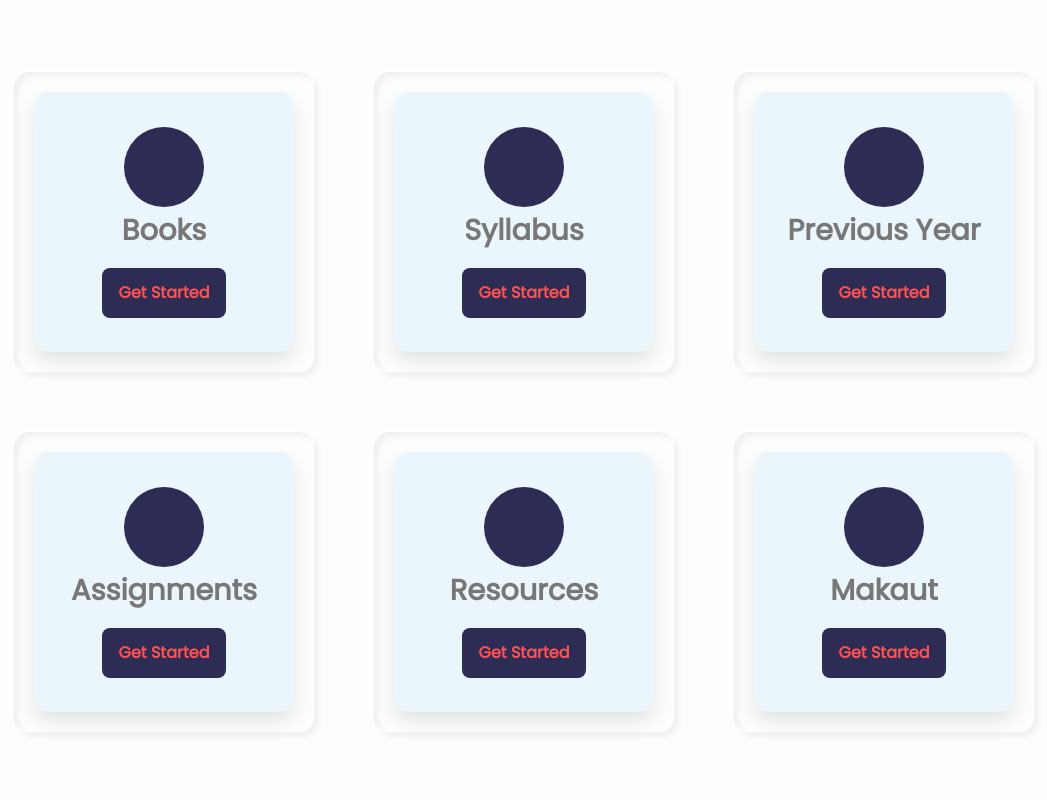
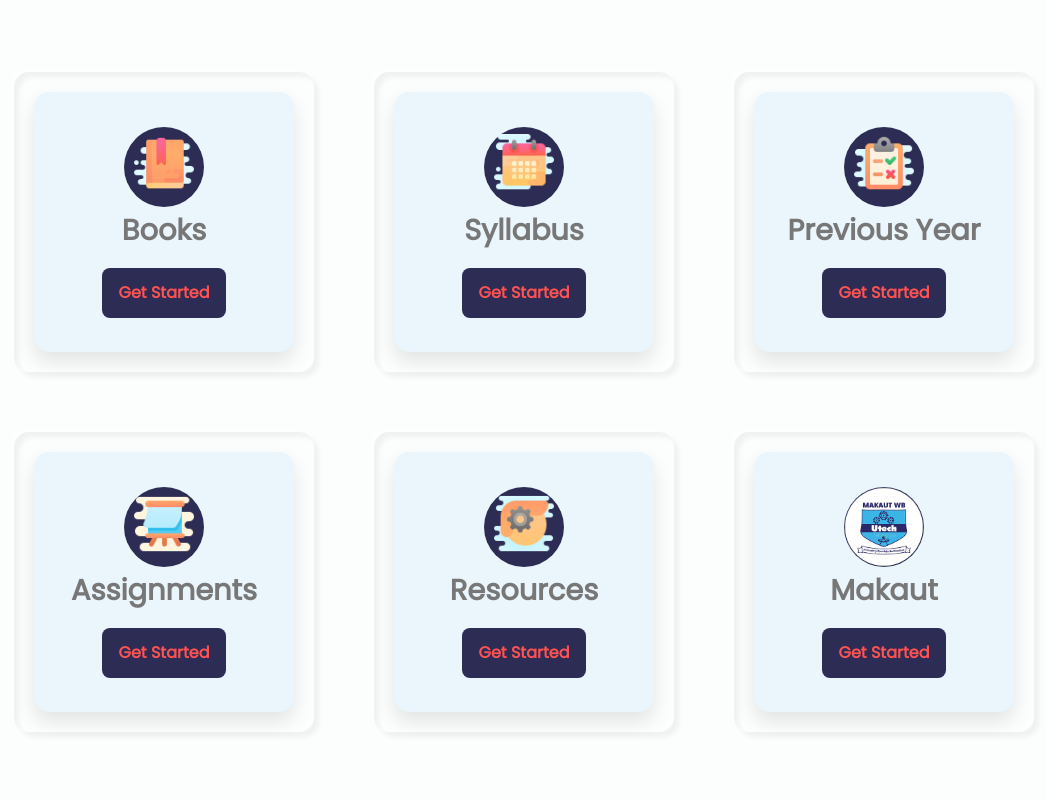
Before and after one commit to ManpreetKaur14/GoodLibrary, a plain HTML site: page index.html in a window 1280 px wide. Shown: the part 820-1620 px from the top of the page, without its empty margins (116-1163 px from the left). Drawn offline with nearby package versions, Linux system fonts and the light colour scheme; the site is published under a folder, as on GitHub Pages, so addresses that start at the root find nothing.

Commit message:
Update index.html

```diff
--- a/index.html
+++ b/index.html
@@ -72,7 +72,7 @@
                     <div class="content">
                         <div class="img-background">
                             <div class="card-img">
-                                <img src="/images/book (2).png" alt="">
+                                <img src="images/book (2).png" alt="">
                             </div>
                         </div>
                         <h3>
@@ -87,7 +87,7 @@
                     <div class="content">
                         <div class="img-background">
                             <div class="card-img">
-                                <img src="/images/syllabus.png" alt="">
+                                <img src="images/syllabus.png" alt="">
                             </div>
                         </div>
                         <h3>
@@ -102,7 +102,7 @@
                     <div class="content">
                         <div class="img-background">
                             <div class="card-img">
-                                <img src="/images/previous yr.png" alt="">
+                                <img src="images/previous yr.png" alt="">
                             </div>
                         </div>
                         <h3>
@@ -117,7 +117,7 @@
                     <div class="content">
                         <div class="img-background">
                             <div class="card-img">
-                                <img src="/images/assignment.png" alt="">
+                                <img src="images/assignment.png" alt="">
                             </div>
                         </div>
                         <h3>
@@ -132,7 +132,7 @@
                     <div class="content">
                         <div class="img-background">
                             <div class="card-img">
-                                <img src="/images/job.png" alt="">
+                                <img src="images/job.png" alt="">
                             </div>
                         </div>
                         <h3>
@@ -147,7 +147,7 @@
                     <d class="content">
                         <div class="img-background">
                         <div class="makaut-card-img">
-                            <img src="/images/makaut.png" alt="">
+                            <img src="images/makaut.png" alt="">
                         </div>
                     </div>
                         <h3>
@@ -173,7 +173,7 @@
                     <p class="about__desciption">Lorem ipsum dolor sit amet consectetur, adipisicing elit. A aut expedita recusandae eos corporis aliquid officia, quis cum animi optio, laboriosam atque nostrum aspernatur reprehenderit dolorum porro culpa similique molestias!</p>
                     <a href="#" class="button">Explore</a>
                 </div>
-              <img src="/images/about.jpg" alt="no image">
+              <img src="images/about.jpg" alt="no image">
             </div>
 
          <!-- ===================contact us=============== -->
```
